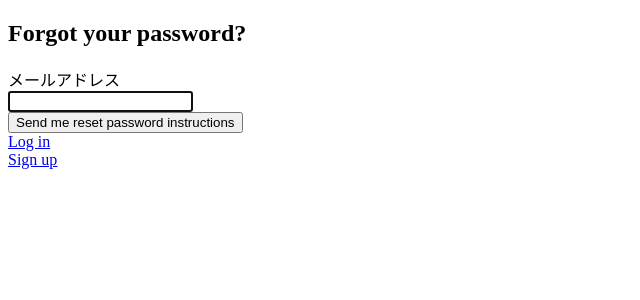
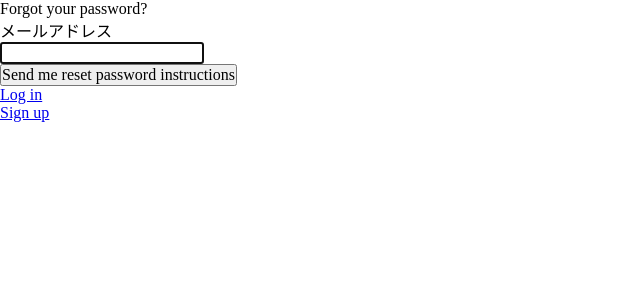
Before and after one commit to mimimiguchi/collection_of_record_junkies, a Rails app: page /users/password/new in a window 1280 px wide. Shown: the top 300 px of the page, without its empty margins (0-640 px from the left). Run offline with Rails 7, Linux system fonts and the light colour scheme; style sheets or scripts are compiled from the project's sources; some libraries are stand-ins or nearby versions.

Commit message:
リセットCSSのHTTP経由→stylesheets配下に変更
本番環境でHTTP経由ではブロックされてリセットCSSが反映されなかったため。

```diff
--- /dev/null
+++ b/app/assets/stylesheets/yui3.css
@@ -0,0 +1,128 @@
+/**
+ * YUI 3.5.0 - reset.css (http://developer.yahoo.com/yui/3/cssreset/)
+ * https://cssreset.com/
+ * Copyright 2012 Yahoo! Inc. All rights reserved.
+ * http://yuilibrary.com/license/
+ */
+/*
+  TODO will need to remove settings on HTML since we can't namespace it.
+  TODO with the prefix, should I group by selector or property for weight savings?
+*/
+html{
+  color:#000;
+  background:#FFF;
+}
+/*
+  TODO remove settings on BODY since we can't namespace it.
+*/
+/*
+  TODO test putting a class on HEAD.
+    - Fails on FF.
+*/
+body,
+div,
+dl,
+dt,
+dd,
+ul,
+ol,
+li,
+h1,
+h2,
+h3,
+h4,
+h5,
+h6,
+pre,
+code,
+form,
+fieldset,
+legend,
+input,
+textarea,
+p,
+blockquote,
+th,
+td {
+  margin:0;
+  padding:0;
+}
+table {
+  border-collapse:collapse;
+  border-spacing:0;
+}
+fieldset,
+img {
+  border:0;
+}
+/*
+  TODO think about hanlding inheritence differently, maybe letting IE6 fail a bit...
+*/
+address,
+caption,
+cite,
+code,
+dfn,
+em,
+strong,
+th,
+var {
+  font-style:normal;
+  font-weight:normal;
+}
+
+ol,
+ul {
+  list-style:none;
+}
+
+caption,
+th {
+  text-align:left;
+}
+h1,
+h2,
+h3,
+h4,
+h5,
+h6 {
+  font-size:100%;
+  font-weight:normal;
+}
+q:before,
+q:after {
+  content:'';
+}
+abbr,
+acronym {
+  border:0;
+  font-variant:normal;
+}
+/* to preserve line-height and selector appearance */
+sup {
+  vertical-align:text-top;
+}
+sub {
+  vertical-align:text-bottom;
+}
+input,
+textarea,
+select {
+  font-family:inherit;
+  font-size:inherit;
+  font-weight:inherit;
+}
+/*to enable resizing for IE*/
+input,
+textarea,
+select {
+  *font-size:100%;
+}
+/*because legend doesn't inherit in IE */
+legend {
+  color:#000;
+}
+/* YUI CSS Detection Stamp */
+#yui3-css-stamp.cssreset {
+  display: none;
+}
--- a/app/views/layouts/application.html.erb
+++ b/app/views/layouts/application.html.erb
@@ -4,7 +4,6 @@
     <title>Collection of Record Junkies</title>
     <%= csrf_meta_tags %>
     <%= csp_meta_tag %>
-    <link rel="stylesheet" type="text/css" href="http://yui.yahooapis.com/3.18.1/build/cssreset/cssreset-min.css">
     <%= stylesheet_link_tag 'application', media: 'all' %>
     <%= javascript_pack_tag 'application' %>
   </head>
```
